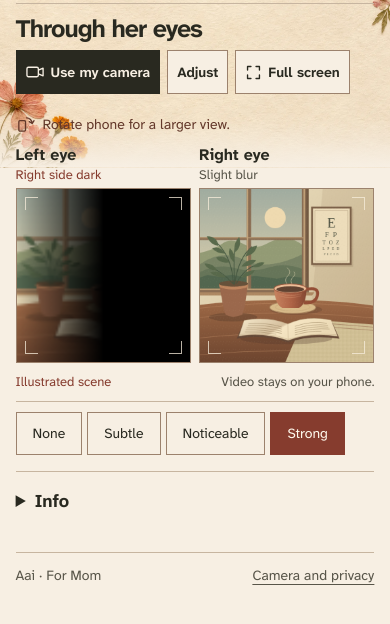
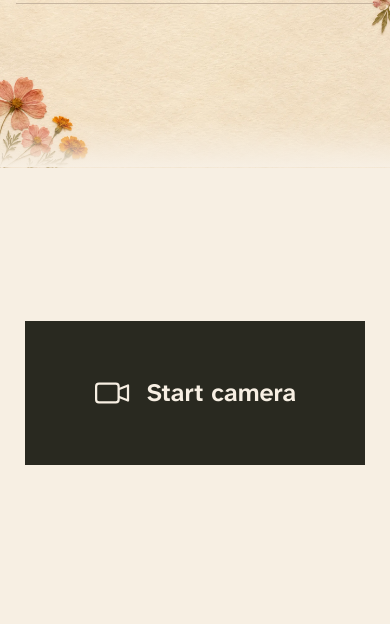
Before and after one commit to Parthawe/aai-eye-view, a plain HTML site: page docs/index.html in a window 390 px wide. Shown: the part 52-676 px from the top of the page. Drawn offline with Linux system fonts and the light colour scheme.

Commit message:
Start the mobile camera directly in fullscreen

```diff
--- a/docs/app.js
+++ b/docs/app.js
@@ -9,7 +9,8 @@ const viewer = document.querySelector('#viewer');
 const fullScreenButton = document.querySelector('#fullscreen');
 const fullScreenLabel = fullScreenButton.querySelector('span');
 const adjustButton = document.querySelector('#viewer-adjust');
-const surroundingPage = document.querySelectorAll('.masthead, .info-panel, .footer');
+const surroundingPage = document.querySelectorAll('.masthead, .camera-launch, .info-panel, .footer');
+const phoneLayout = matchMedia('(max-width: 760px), (pointer: coarse) and (max-width: 1050px)');
 const spotSize = document.querySelector('#spot-size');
 const spotDarkness = document.querySelector('#spot-darkness');
 const spotSizeValue = document.querySelector('#spot-size-value');
@@ -49,6 +50,7 @@ let pending = false;
 let frameId = 0;
 let side, pattern, glasses, darkWidth, spotOpacity;
 let nativeFullscreen = false;
+let launchedFromStart = false;
 const savedControls = [...document.querySelectorAll('input[type=range], input[type=radio]:not([name=stage])')];
 
 function saveSettings() {
@@ -95,9 +97,13 @@ function setExpanded(expanded) {
   if (!expanded) {
     viewer.classList.remove('show-adjustments');
     adjustButton.setAttribute('aria-expanded', 'false');
+    if (launchedFromStart || phoneLayout.matches) stopCamera();
+    launchedFromStart = false;
   }
   updateFullScreenLabel();
-  fullScreenButton.focus({ preventScroll: true });
+  const focusTarget = !expanded && phoneLayout.matches ?
+    document.querySelector('#start-camera') : fullScreenButton;
+  focusTarget.focus({ preventScroll: true });
 }
 
 async function toggleFullScreen() {
@@ -323,6 +329,12 @@ document.querySelector('#privacy-link').addEventListener('click', () => {
   document.querySelector('#privacy').open = true;
 });
 button.addEventListener('click', toggleCamera);
+document.querySelector('#start-camera').addEventListener('click', () => {
+  launchedFromStart = true;
+  // Both permission requests must begin during the same tap.
+  toggleFullScreen();
+  toggleCamera();
+});
 fullScreenButton.addEventListener('click', toggleFullScreen);
 adjustButton.addEventListener('click', () => {
   const open = viewer.classList.toggle('show-adjustments');
--- a/docs/index.html
+++ b/docs/index.html
@@ -7,9 +7,9 @@
   <meta name="description" content="A tribute to Mom and an interactive illustration of how vision can differ between two eyes.">
   <title>Aai | A view through two eyes</title>
   <link rel="icon" href="./mark.svg" type="image/svg+xml">
-  <link rel="stylesheet" href="./style.css?v=simple">
-  <script src="./language.js?v=simple" defer></script>
-  <script src="./app.js?v=simple" defer></script>
+  <link rel="stylesheet" href="./style.css?v=start">
+  <script src="./language.js?v=start" defer></script>
+  <script src="./app.js?v=start" defer></script>
 </head>
 <body>
   <header class="masthead wrap">
@@ -20,6 +20,12 @@
     </div>
   </header>
   <main class="wrap">
+    <section class="camera-launch" aria-label="Camera" data-label="cameraLaunch">
+      <button id="start-camera" class="viewer-button primary" type="button">
+        <svg width="38" height="30" viewBox="0 0 20 16" fill="none" aria-hidden="true"><rect x="1" y="3" width="12" height="10" rx="1.5" stroke="currentColor" stroke-width="1.2"/><path d="m13 6 5-2v8l-5-2" stroke="currentColor" stroke-width="1.2" stroke-linejoin="round"/></svg>
+        <span data-copy="startCamera">Start camera</span>
+      </button>
+    </section>
     <section class="viewer" id="viewer" aria-labelledby="viewer-title">
       <div class="viewer-heading">
         <h1 id="viewer-title" data-copy="viewerTitle">Through her eyes</h1>
--- a/docs/language.js
+++ b/docs/language.js
@@ -2,6 +2,7 @@
 
 const marathiCopy = {
   brand: "आई",
+  startCamera: "कॅमेरा सुरू करा",
   info: "माहिती",
   viewerNav: "दृश्य",
   storyNav: "गोष्ट",
@@ -53,6 +54,7 @@ const marathiCopy = {
 
 const localized = {
   en: {
+    cameraLaunch: 'Camera',
     home: 'Aai home',
     mainNav: 'Main',
     languageLabel: 'Site language',
@@ -84,6 +86,7 @@ const localized = {
     cameraFailed: 'Couldn’t start the camera. Showing the illustrated scene.',
   },
   mr: {
+    cameraLaunch: 'कॅमेरा',
     home: 'आईचे मुख्यपृष्ठ',
     mainNav: 'मुख्य दुवे',
     languageLabel: 'साइटची भाषा',
--- a/docs/style.css
+++ b/docs/style.css
@@ -328,3 +328,23 @@ body.viewer-expanded { overflow: hidden; }
 .info-panel .story { border: 0; padding-top: 12px; }
 .rotate-hint { border: 0; background: transparent; padding-inline: 0; margin-bottom: 0; }
 .footer { padding-block: 12px 20px; }
+
+.camera-launch { display: none; }
+
+@media (max-width: 760px), (pointer: coarse) and (max-width: 1050px) {
+  body:not(.viewer-expanded) .camera-launch {
+    min-height: calc(100svh - 66px);
+    display: grid;
+    place-items: center;
+    padding: 24px 0;
+  }
+  .camera-launch #start-camera {
+    width: min(100%, 340px);
+    min-height: 144px;
+    gap: 15px;
+    font-size: clamp(25px, 5vw, 34px);
+    padding: 26px 20px;
+  }
+  body:not(.viewer-expanded) :is(.viewer, .info-panel, .footer) { display: none; }
+  body.viewer-expanded .camera-launch { display: none; }
+}
```
